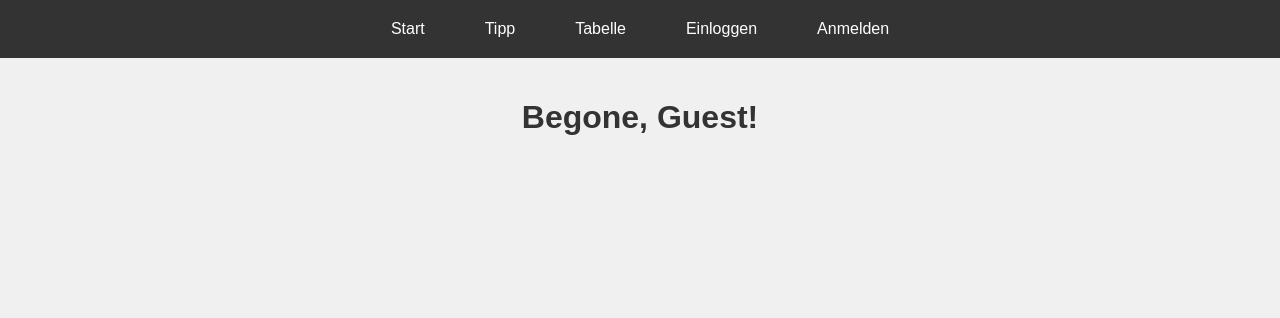
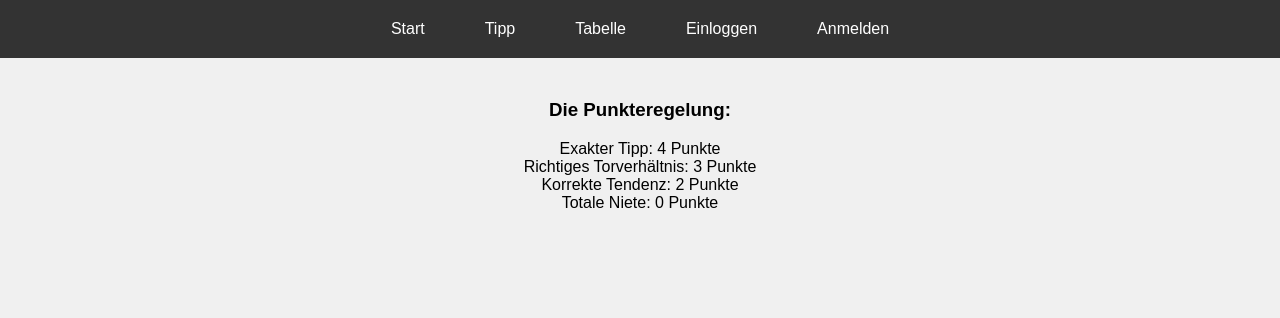
Before and after one commit to NikifFleser/FlaskWebTest, a Flask app: page / in a window 1280 px wide. Shown: the top 318 px of the page. Run offline with Flask 3, Linux system fonts and the light colour scheme; some libraries are stand-ins or nearby versions.

Commit message:
put the rules onto index

```diff
--- a/templates/bet.html
+++ b/templates/bet.html
@@ -5,7 +5,7 @@
 {% endblock %}
 
 {% block title %}
-Place Your Bets
+Tipp-Abgabe
 {% endblock %}
 
 {% block content %}
--- a/templates/index.html
+++ b/templates/index.html
@@ -7,5 +7,12 @@ Tippspiel
 
 
 {% block content %}
-<h1>{% if username %}Welcome, {{ username }}!{% else %}Begone, Guest!{% endif %}</h1>
+<h1>{% if username %}Hallo, {{ username }}!{% endif %}</h1>
+
+<h3>Die Punkteregelung:</h3>
+
+<div>Exakter Tipp: 4 Punkte</div>
+<div>Richtiges Torverhältnis: 3 Punkte</div>
+<div>Korrekte Tendenz: 2 Punkte</div>
+<div>Totale Niete: 0 Punkte</div>
 {% endblock %}
--- a/templates/leaderboard.html
+++ b/templates/leaderboard.html
@@ -5,7 +5,7 @@
 <link rel="stylesheet" href="https://cdn.jsdelivr.net/gh/lipis/flag-icons@7.2.3/css/flag-icons.min.css">
 {% endblock %}
 {% block title %}
-TippTabelle
+Tipp-Tabelle
 {% endblock %}
 
 {% block content %}
```
